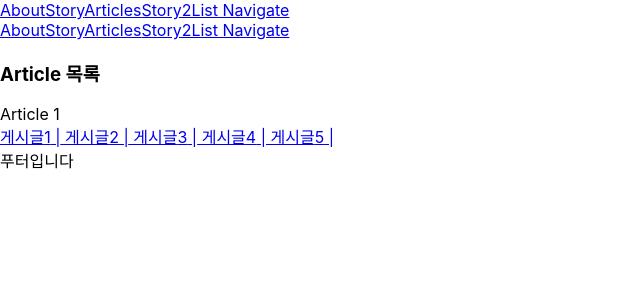
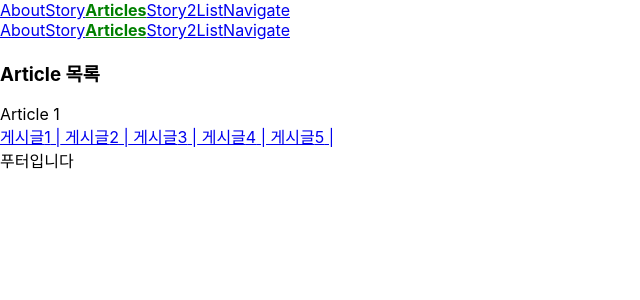
Before and after one commit to hj-Seong/2023-react, a React (Create React App) app in the folder router-app/: page /articles/1 in a window 1280 px wide. Shown: the top 300 px of the page, without its empty margins (0-640 px from the left). Built offline with nearby package versions, Linux system fonts and the light colour scheme.

Commit message:
0412 라우터-navLink

```diff
--- a/router-app/src/components/HeaderLink.jsx
+++ b/router-app/src/components/HeaderLink.jsx
@@ -1,6 +1,7 @@
 import React from 'react'
+import '../css/headerlink.css'
 
-import { Link } from 'react-router-dom'
+import { Link, NavLink } from 'react-router-dom'
 
 // 링크들을 모아서 헤더에 고정하기
 export default function HeaderLink() {
@@ -8,12 +9,34 @@ export default function HeaderLink() {
   return (
     <div>
         {/** a태그 대신 컴포넌트의 주소로 이동 */}
-        <Link to="/about">About</Link>
+        <NavLink
+          className={({isActive})=>isActive?"link-style":undefined}
+          to="/about"
+        >
+          About
+        </NavLink>
         {/** to의 속성값으로 자바스크립의 문자열 가능 */}
-        <Link to={`/story/${fruit}`}>Story</Link>
-        <Link to="/articles">Articles</Link>
-        <Link to="/story2">Story2List</Link>
-        <Link to="/navigate"> Navigate</Link>
+        <NavLink to={`/story/${fruit}`}
+          className={({isActive})=>isActive?"link-style":undefined}
+        >
+          Story
+        </NavLink>
+        <NavLink to="/articles"
+        className={({isActive})=>isActive?"link-style":undefined}
+        >
+          Articles
+        </NavLink>
+        <NavLink to="/story2"
+        className={({isActive})=>isActive?"link-style":undefined}
+        >
+          Story2List
+        </NavLink>
+        <NavLink to="/navigate"
+          className={({isActive})=>isActive?"link-style":undefined}
+          end // 주소가 완전히 일치할때만 class이름 추가
+        >
+        Navigate
+        </NavLink>
     </div>
   )
 }
--- /dev/null
+++ b/router-app/src/css/headerlink.css
@@ -0,0 +1,4 @@
+.link-style {
+    font-weight: bold;
+    color: green;
+}
```
